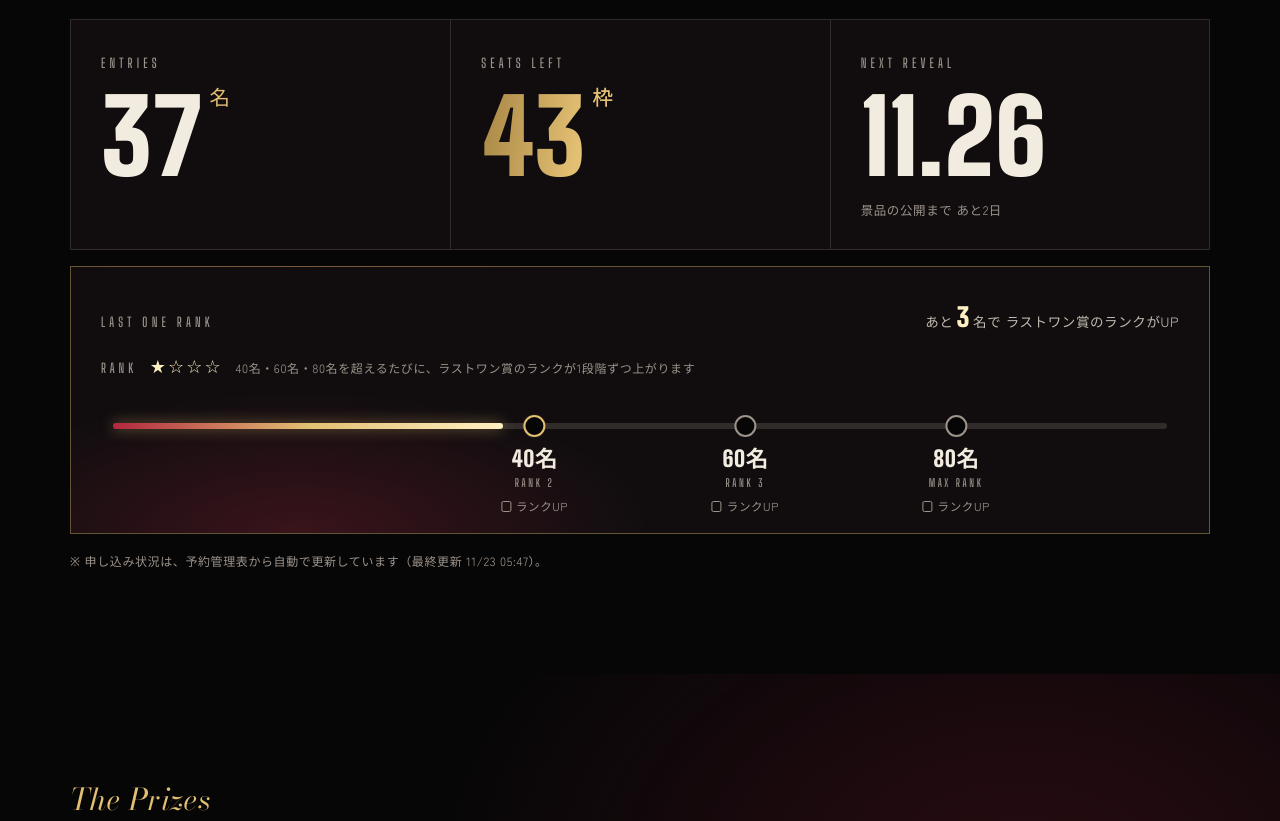
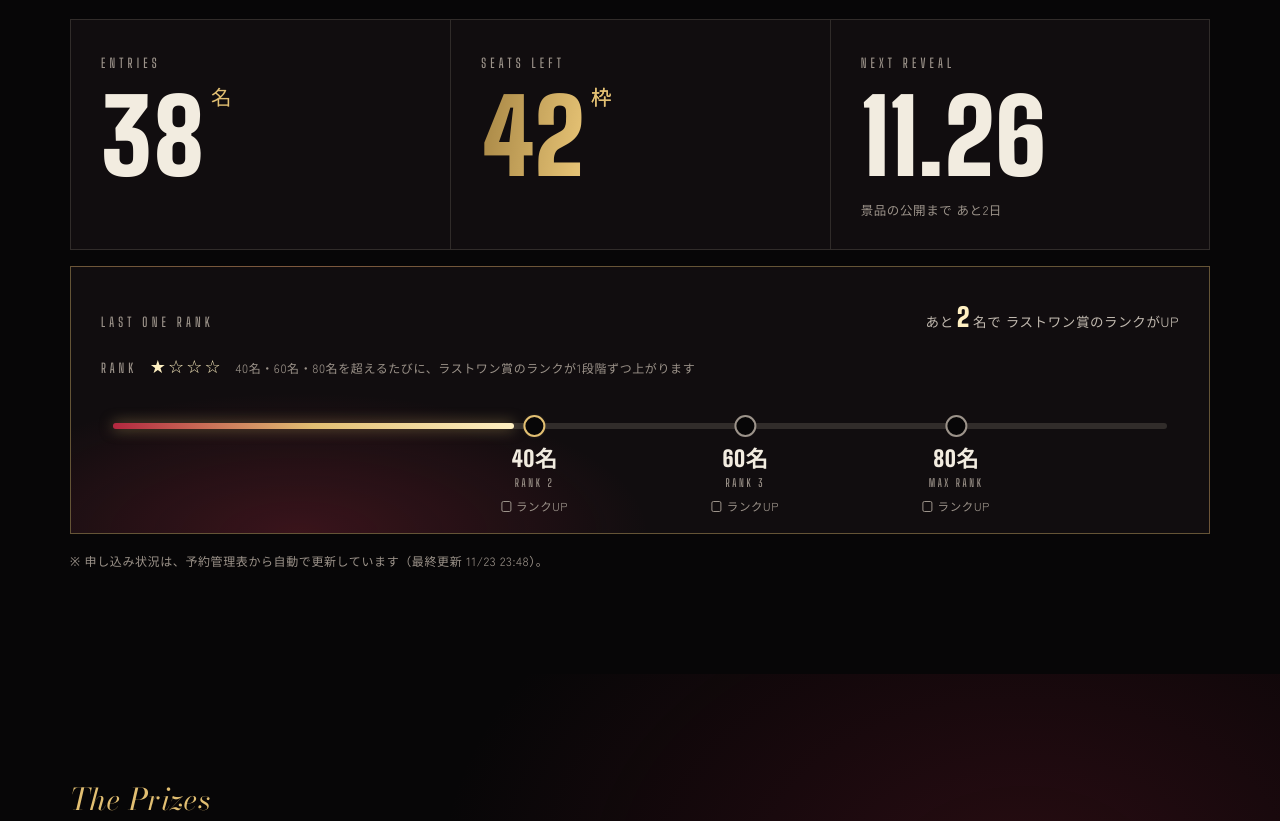
Before and after one commit to mozalink0001-lgtm/bonenkai2026, a plain HTML site: page index.html in a window 1280 px wide. Shown: the part 1248-2069 px from the top of the page. Drawn offline with nearby package versions, Linux system fonts and the light colour scheme; a web font is replaced by a local one.

Commit message:
申し込み人数を38名に更新
Co-Authored-By: Claude Opus 5.5 <noreply@anthropic.com>
Claude-Session: https://claude.ai/code/session_01WKBzcfV5RtaoUxEUigUVZC

```diff
--- a/index.html
+++ b/index.html
@@ -817,7 +817,7 @@ footer .wrap{display:flex;justify-content:space-between;gap:12px;flex-wrap:wrap;
 <script>
 (function(){
   // 申し込み人数：予約管理表（イベント別集計・イベントID 261204）の予約数。定期タスクが定期的に書き換える
-  var LIVE = { entries: 37, capacity: 80, max: 100, prizes: 20, updated: '2026-11-23T14:47' };
+  var LIVE = { entries: 38, capacity: 80, max: 100, prizes: 20, updated: '2026-11-24T08:48' };
 
   var EVENT = new Date('2026-12-11T19:30:00+09:00');
   var DEADLINE = new Date('2026-11-30T23:59:59+09:00');
```
